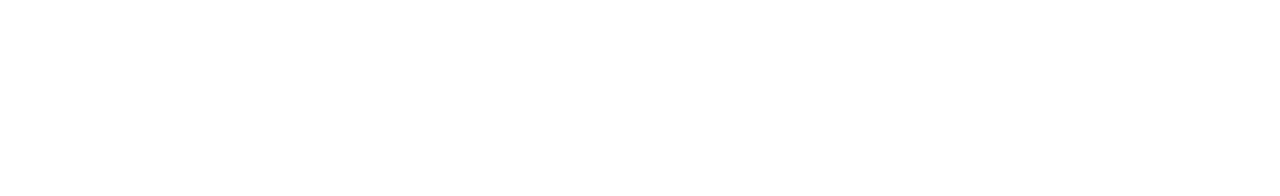
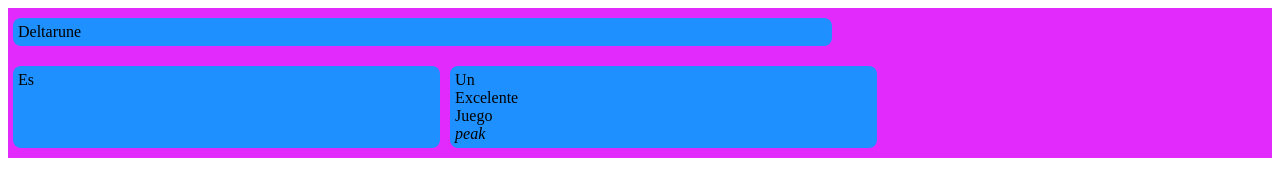
Before and after one commit to MauricioMontes-UCA/laboratorio-web-3, a plain HTML site: page 00042823_Practica3_Seccion2/ejercicio-2/index.html in a window 1280 px wide. Drawn offline with Linux system fonts and the light colour scheme.

Commit message:
Ejercicio 2 terminado, supongo

```diff
--- a/00042823_Practica3_Seccion2/ejercicio-2/index.html
+++ b/00042823_Practica3_Seccion2/ejercicio-2/index.html
@@ -2,10 +2,19 @@
 <html lang="en">
     <head>
         <meta charset="UTF-8">
-        <title>Guía 3 — Progra Web</title>
+        <title>Ejercicio 2 — Guía 3</title>
         <link rel="stylesheet" href="styles.css">
     </head>
     <body>
-
+        <div class="box">
+            <div>Deltarune</div>
+            <div>Es</div>
+            <div>
+                Un
+                <br>Excelente
+                <br>Juego
+                <br><i>peak</i>
+            </div>
+        </div>
     </body>
 </html>
--- a/00042823_Practica3_Seccion2/ejercicio-2/styles.css
+++ b/00042823_Practica3_Seccion2/ejercicio-2/styles.css
@@ -1,4 +1,40 @@
 :root {
     --blue: #1e90ff;
     --white: #ffffff;
+    --pink: #e12afb;
 }
+
+/* Ok, esto es para hacer que box trabaje con flexbox */
+.box {
+    display: flex;
+    background-color: var(--pink);
+    flex-direction: row;
+    flex-wrap: wrap;
+}
+
+/* estos son los flex items */
+.box div {
+    margin: 10px 5px;
+    border-radius: 8px;
+    padding: 5px;
+    background-color: var(--blue);
+    /* flex-grow: 4;  esto es para que cada caja sea 4 veces más grande?*/
+    width: 33%; /* 33% de la caja */
+}
+
+.box div:first-child {
+    /* flex-grow: 12;  12 veces más grande?*/
+    width: 64%; /* 64% de la caja */
+}
+
+/*
+En flexbox, si no se define un ancho fijo para los items, estos se ajustan
+automáticamente según su contenido y el espacio disponible en el contenedor.
+Entonces, flex-grow lo que realiza es distribuir el espacio extra entre los items,
+y dependiendo del valor de flex-grow, un item puede crecer más que otro.
+
+flex-grow: 4; significa que el item puede crecer 4 veces más que un item con flex-grow: 1.
+
+Ahora, si defines un ancho fijo (como width: 33%;), se limita el crecimiento del item. Así
+que flex-grow no tendrá efecto si el ancho ya está definido.
+*/
```
